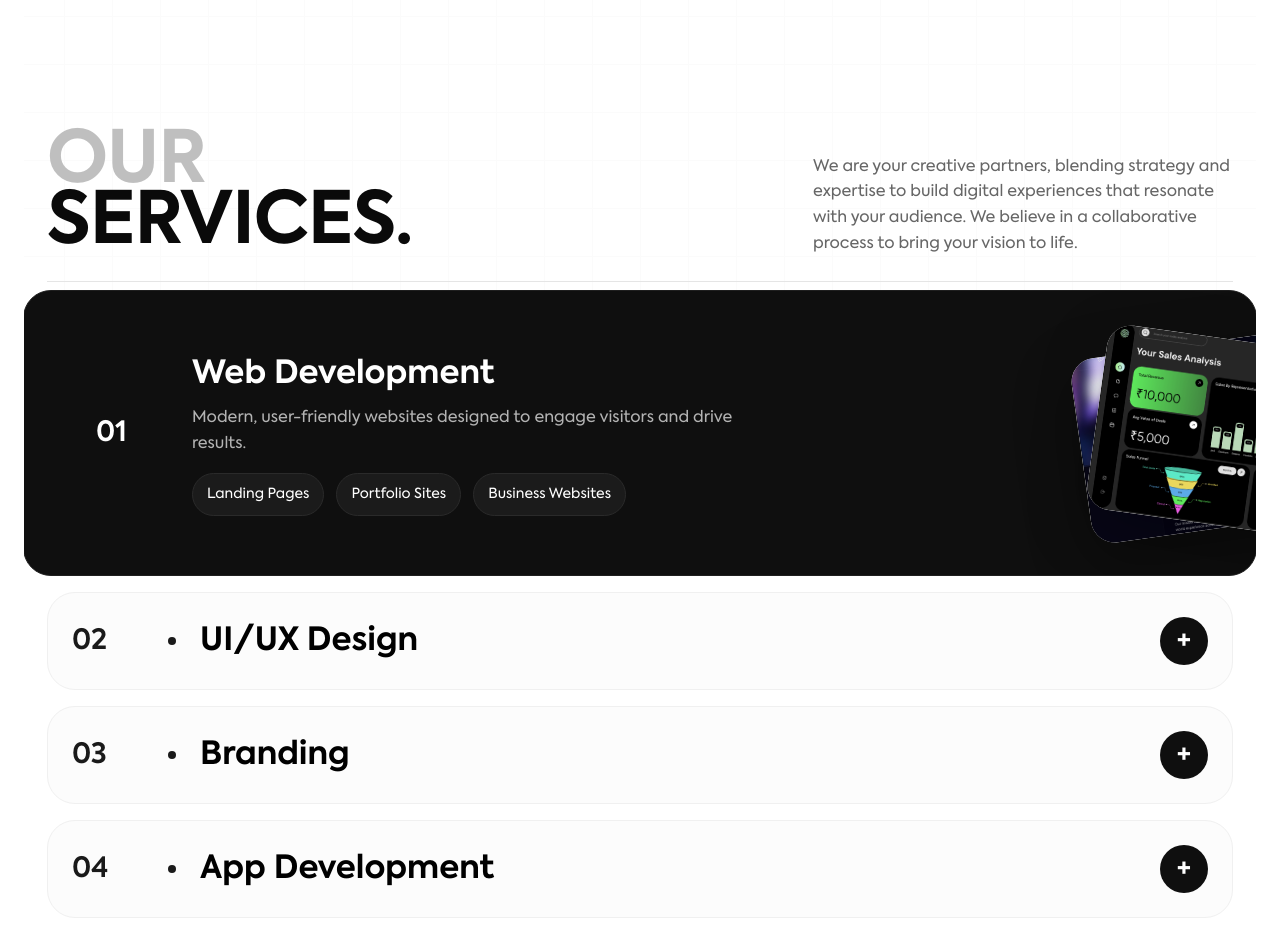
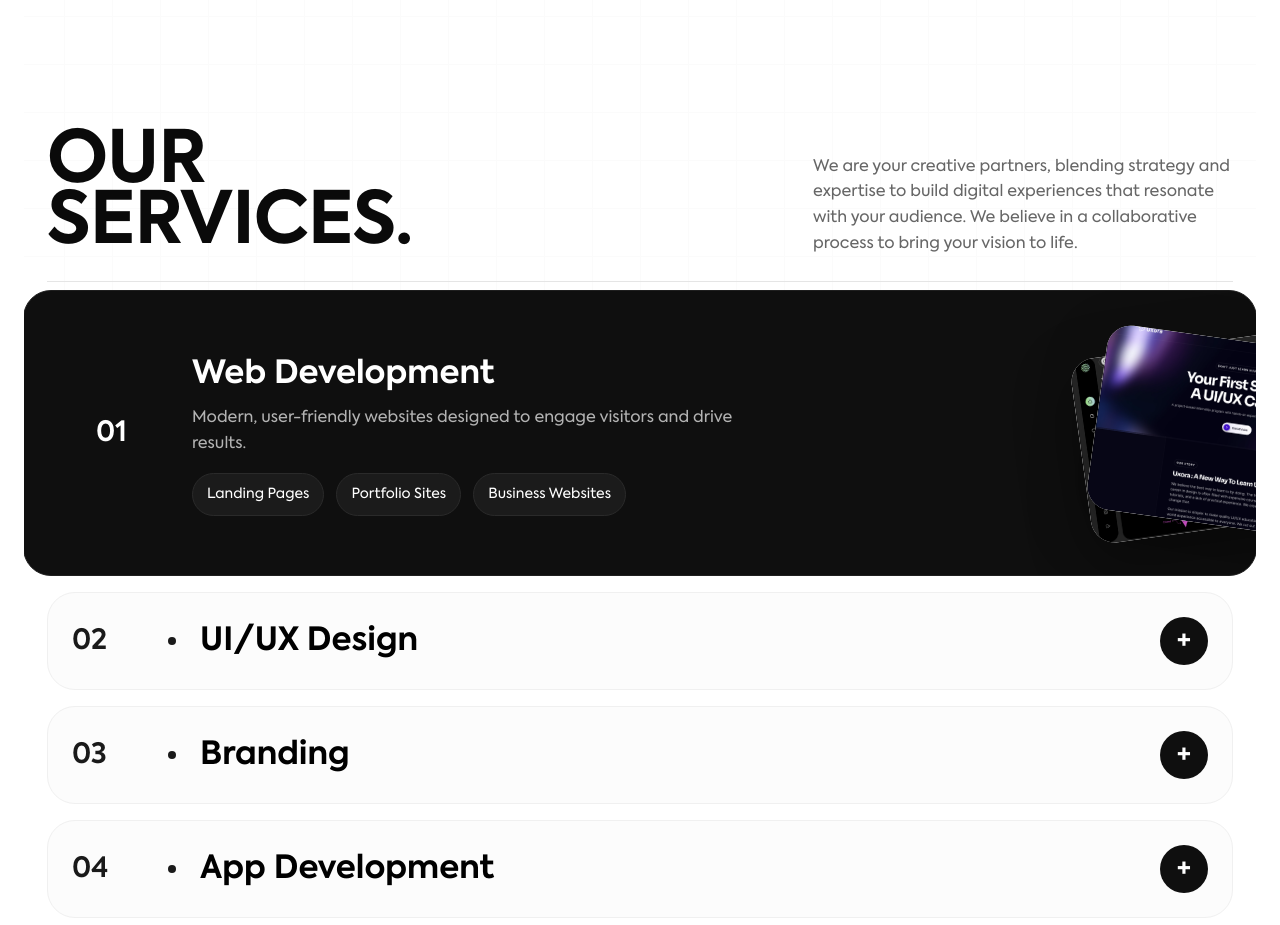
Before and after one commit to Gautham28/localhoststudio, a Next.js app: page / in a window 1280 px wide. Shown: the part 960-1885 px from the top of the page. Built offline with nearby package versions, Linux system fonts and the light colour scheme.

Commit message:
minor ui change

```diff
--- a/src/components/Services.tsx
+++ b/src/components/Services.tsx
@@ -31,6 +31,7 @@ type Service = {
   title: string;
   description?: string;
   tags?: string[];
+  images: [string, string];
 };
 
 const SERVICES: Service[] = [
@@ -39,24 +40,28 @@ const SERVICES: Service[] = [
     title: 'Web Development',
     description:
       'Modern, user-friendly websites designed to engage visitors and drive results.',
-    tags: ['Landing Pages', 'Portfolio Sites', 'Business Websites']
+    tags: ['Landing Pages', 'Portfolio Sites', 'Business Websites'],
+    images: ['/assets/images/darkdashboard.png', '/assets/images/uxora.png']
   },
   { id: 2,
     title: 'UI/UX Design',
     description:
       'Intuitive and beautiful digital experiences that captivate users.',
-    tags: ['User Interface', 'User Experience', 'Wireframing', 'Prototyping']
+    tags: ['User Interface', 'User Experience', 'Wireframing', 'Prototyping'],
+    images: ['/assets/images/uxora.png', '/assets/images/realestate.png']
    },
   { id: 3,
     title: 'Branding',
     description:
       'Cohesive brand identities that tell your story and resonate with your audience.',
-    tags: ['Logo Design', 'Brand Strategy', 'Visual Identity', 'Brand Guidelines'] },
+    tags: ['Logo Design', 'Brand Strategy', 'Visual Identity', 'Brand Guidelines'],
+    images: ['/assets/images/sports.png', '/assets/images/sports2.png'] },
   { id: 4,
     title: 'App Development',
     description:
       'Innovative mobile and web applications designed for seamless functionality.',
-    tags: ['iOS Apps', 'Android Apps', 'Cross-Platform', 'Web Applications']
+    tags: ['iOS Apps', 'Android Apps', 'Cross-Platform', 'Web Applications'],
+    images: ['/assets/images/realestate.png', '/assets/images/darkdashboard.png']
    }
 ];
 
@@ -106,7 +111,6 @@ export default function Services() {
                   letterSpacing: '-1px',
                   fontFamily: "Axiforma, -apple-system, BlinkMacSystemFont, 'Segoe UI', Roboto, sans-serif",
                   fontWeight: 700,
-                  color: '#bfbfbf'
                 }}>OUR</h2>
               </div>
               <div style={{ marginTop: '-8px' }}>
@@ -238,7 +242,7 @@ export default function Services() {
                               overflow: 'hidden',
                               boxShadow: '0 20px 60px rgba(0,0,0,0.35)'
                             }}>
-                              <Image src="/assets/images/uxora.png" alt="showcase" fill style={{ objectFit: 'cover' }} />
+                              <Image src={service.images[0]} alt="showcase" fill style={{ objectFit: 'cover' }} />
                             </div>
                             <div style={{
                               position: 'absolute', inset: 0,
@@ -248,7 +252,7 @@ export default function Services() {
                               overflow: 'hidden',
                               boxShadow: '0 20px 60px rgba(0,0,0,0.25)'
                             }}>
-                              <Image src="/assets/images/darkdashboard.png" alt="showcase" fill style={{ objectFit: 'cover' }} />
+                              <Image src={service.images[1]} alt="showcase" fill style={{ objectFit: 'cover' }} />
                             </div>
                           </div>
                         </div>
```
